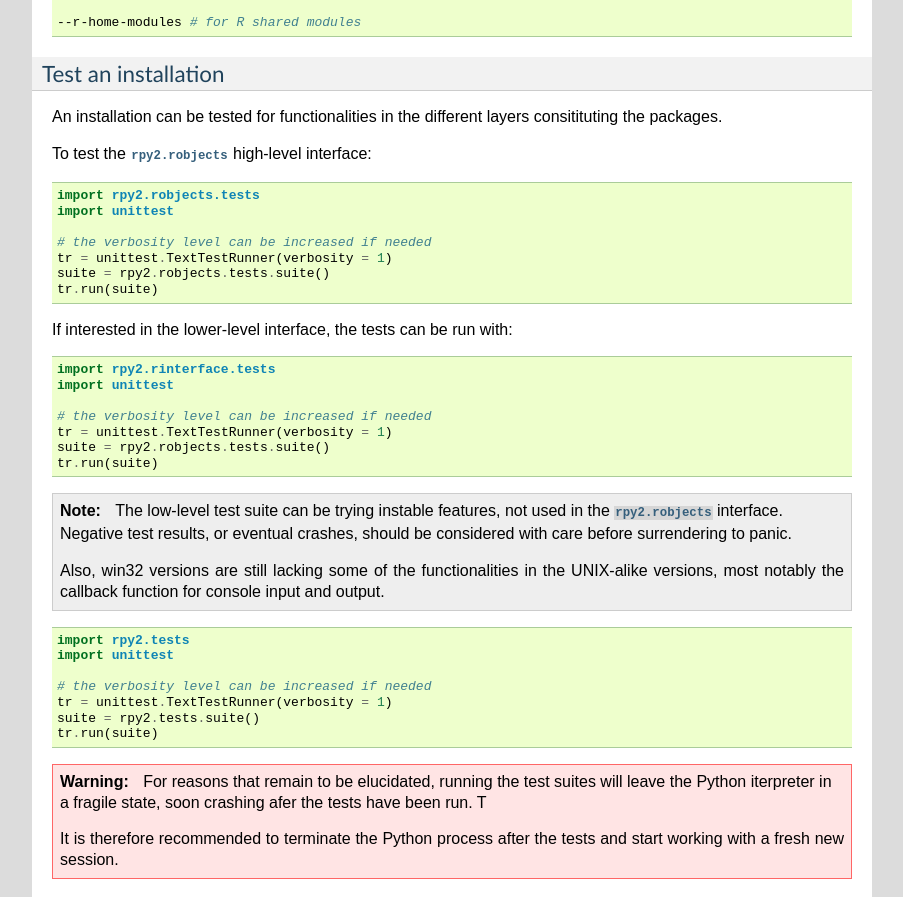
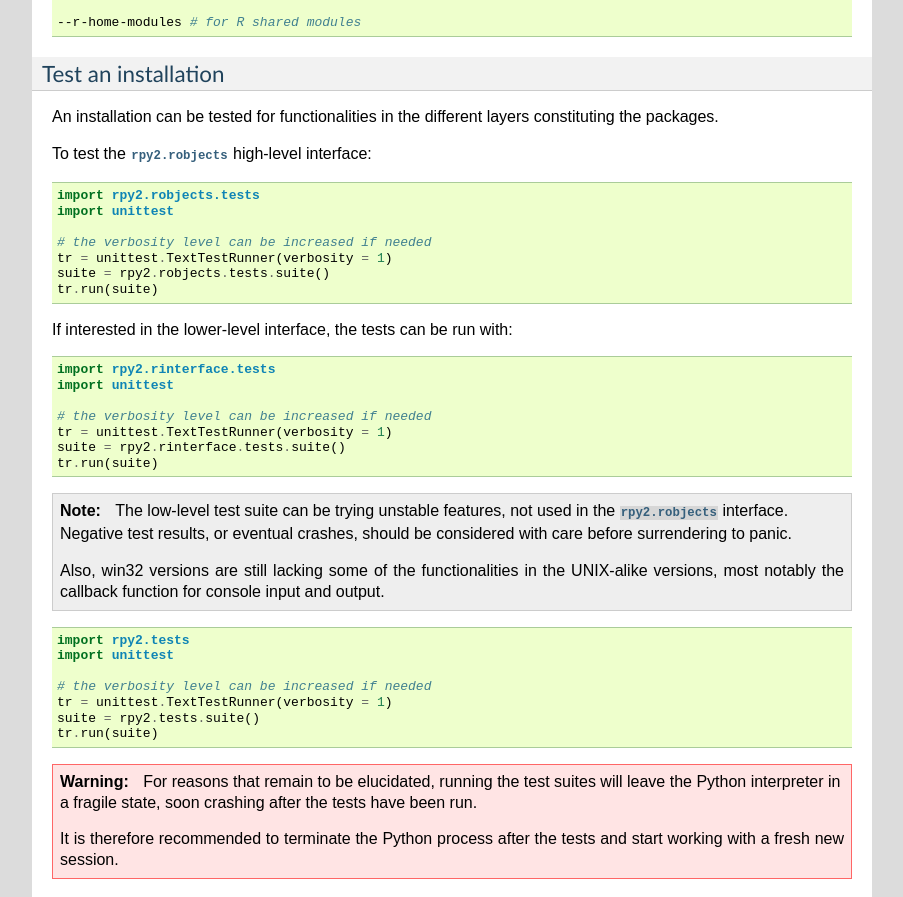
Before and after one commit to rpy2/rpy2, a Sphinx documentation site: the page built from doc/source/overview.rst, in a window 1280 px wide and 1400 px high, scrolled down 2398 px. Shown: the part 152-1049 px from the top of the window, without its empty margins (198-1101 px from the left). Built offline with Sphinx 7.4.7, drawn with Linux system fonts in a browser that asks for light colours; formulas are drawn with MathJax 3; some of the changed text lies outside the part shown.

Commit message:
DOC: overview.rst -- spellings + use .interface.suite for low level running
--HG--
branch : version_2.1.x

```diff
--- a/doc/source/overview.rst
+++ b/doc/source/overview.rst
@@ -196,7 +196,7 @@ Other options to build the package are:
 Test an installation
 --------------------
 
-An installation can be tested for functionalities in the different layers consitituting
+An installation can be tested for functionalities in the different layers constituting
 the packages.
 
 To test the :mod:`rpy2.robjects` high-level interface:
@@ -220,12 +220,12 @@ If interested in the lower-level interface, the tests can be run with:
 
   # the verbosity level can be increased if needed
   tr = unittest.TextTestRunner(verbosity = 1)
-  suite = rpy2.robjects.tests.suite()
+  suite = rpy2.rinterface.tests.suite()
   tr.run(suite)
 
 .. note::
 
-  The low-level test suite can be trying instable features, not used in the :mod:`rpy2.robjects`
+  The low-level test suite can be trying unstable features, not used in the :mod:`rpy2.robjects`
   interface. Negative test results, or eventual crashes, should be considered with care before
   surrendering to panic.
 
@@ -247,7 +247,7 @@ If interested in the lower-level interface, the tests can be run with:
 .. warning::
 
   For reasons that remain to be elucidated, running the test suites will leave the Python
-  iterpreter in a fragile state, soon crashing afer the tests have been run. T
+  interpreter in a fragile state, soon crashing after the tests have been run.
 
   It is therefore recommended to terminate the Python process after the tests and start
   working with a fresh new session.
```
Also changed, not shown: other parts of doc/source/overview.rst (+2 -2 lines).
